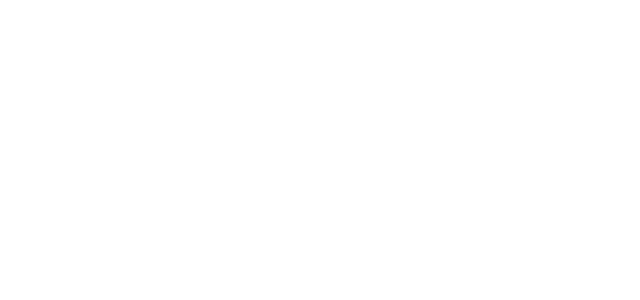
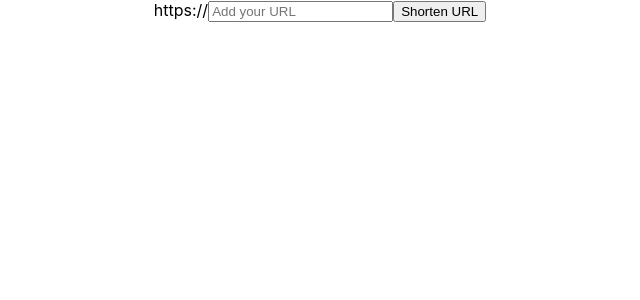
Before and after one commit to petrussola/url-shortener-frontend, a React (Create React App) app: page / in a window 1280 px wide. Shown: the top 300 px of the page, without its empty margins (320-960 px from the left). Built offline with nearby package versions, Linux system fonts and the light colour scheme.

Commit message:
Create component with input so user can add url to shorten

```diff
--- a/src/App.js
+++ b/src/App.js
@@ -3,6 +3,7 @@
 import { Route } from 'react-router-dom';
 
 import FetchUrl from './Components/FetchUrl';
+import AddUrl from './Components/AddUrl';
 
 function App() {
 	const [redirect, setRedirect] = useState(false);
@@ -24,6 +25,7 @@
 					/>
 				)}
 			/>
+			<Route path='/' component={AddUrl} />
 		</div>
 	);
 }
--- /dev/null
+++ b/src/Components/AddUrl.js
@@ -0,0 +1,26 @@
+import React, { useState } from 'react';
+
+const AddUrl = () => {
+	const [urlInput, setUrlInput] = useState('');
+
+	const changeUrlHandler = (e) => {
+		console.log(e.target.value);
+		setUrlInput(e.target.value);
+	};
+
+	return (
+		<form>
+			<label htmlFor='url-input'>https://</label>
+			<input
+				type='text'
+				id='url-input'
+				value={urlInput}
+				placeholder='Add your URL'
+				onChange={(e) => changeUrlHandler(e)}
+			/>
+			<button type='submit'>Shorten URL</button>
+		</form>
+	);
+};
+
+export default AddUrl;
```
